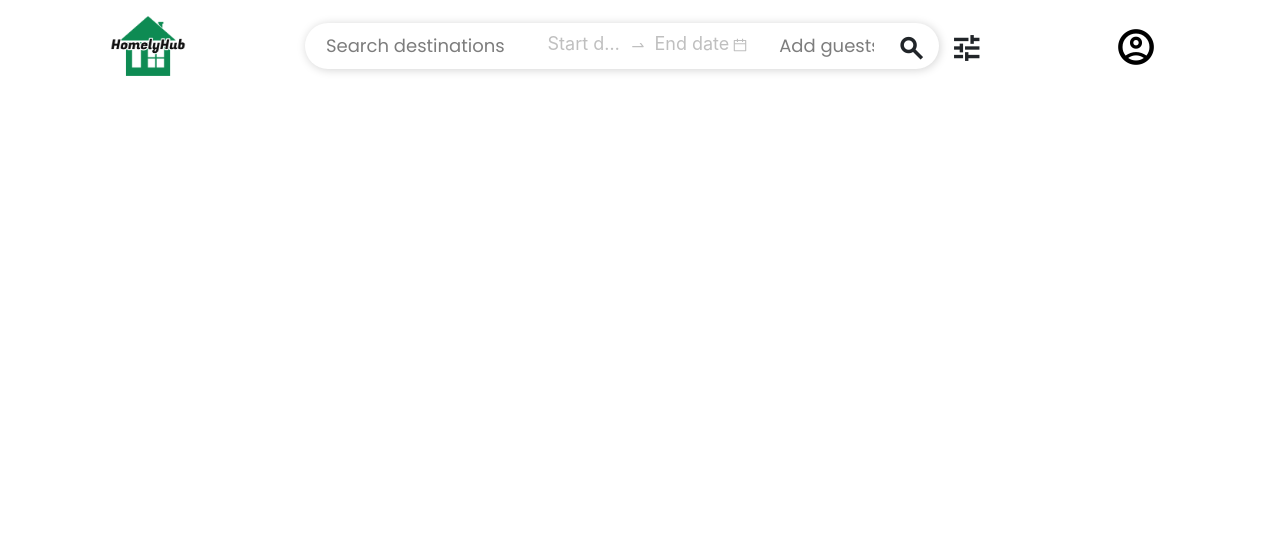
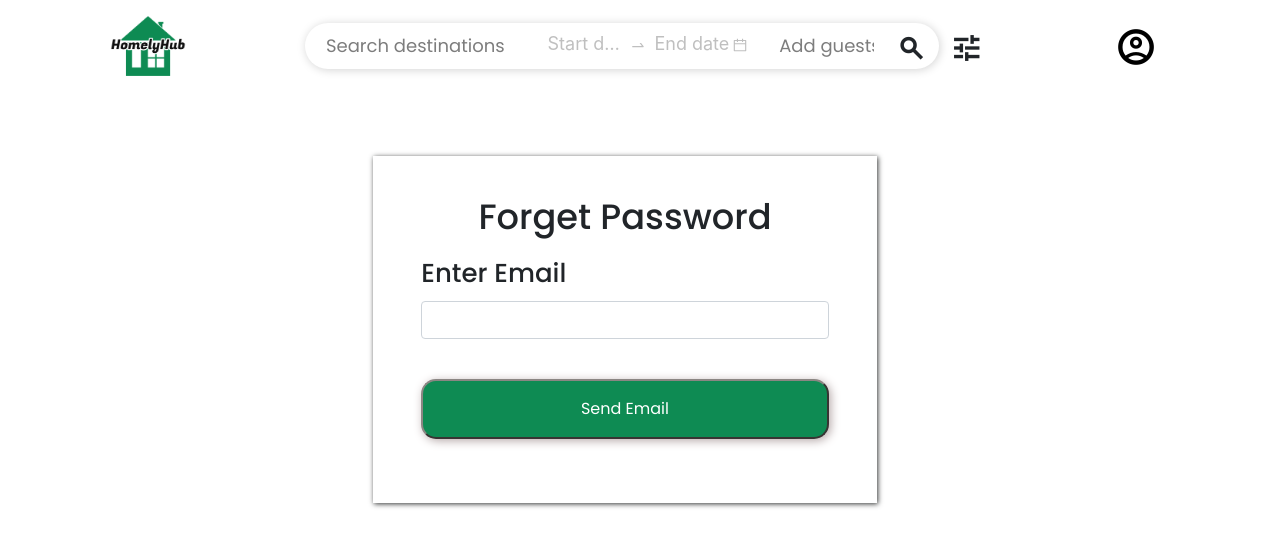
Before and after one commit to KiraCode/homelyhub, a React (Create React App) app in the folder frontend/: page /user/forgotPassword in a window 1280 px wide. Shown: the top 546 px of the page. Built offline with nearby package versions, Linux system fonts and the light colour scheme; no server answers; a web font is replaced by a local one.

Commit message:
forgot password as been integrated

```diff
--- a/frontend/package.json
+++ b/frontend/package.json
@@ -4,6 +4,7 @@
   "private": true,
   "dependencies": {
     "@reduxjs/toolkit": "^2.0.1",
+    "@tanstack/react-form": "^1.27.4",
     "@testing-library/jest-dom": "^5.17.0",
     "@testing-library/react": "^13.4.0",
     "@testing-library/user-event": "^13.5.0",
--- a/frontend/src/App.jsx
+++ b/frontend/src/App.jsx
@@ -21,6 +21,8 @@ import { useEffect } from "react";
 import { currentUser } from "./store/Users/user-action";
 import { useDispatch, useSelector } from "react-redux";
 import UpdatePassword from "./Components/User/UpdatePassword";
+import ForgetPassword from "./Components/User/ForgetPassword";
+import ResetPassword from "./Components/User/ResetPassword";
 
 function App() {
   const dispatch = useDispatch();
@@ -56,6 +58,16 @@ function App() {
           path="user/updatePassword"
           element={user ? <UpdatePassword /> : <Navigate to="/login" />}
         />
+        <Route
+          id="forgotpassword"
+          path="user/forgotPassword"
+          element={<ForgetPassword />}
+        />
+        <Route
+          id="resetpassword"
+          path="user/resetPassword"
+          element={<ResetPassword />}
+        />
         {/* accomendation */}
         <Route
           id="accomodation"
--- a/frontend/src/Components/User/ForgetPassword.jsx
+++ b/frontend/src/Components/User/ForgetPassword.jsx
@@ -1,37 +1,60 @@
-import React, { useState } from "react";
+import React, { useEffect, useState } from "react";
 import "../../CSS/ForgetPassword.css";
+import { useForm } from "@tanstack/react-form";
+import { useDispatch, useSelector } from "react-redux";
+import { forgotPassword } from "../../store/Users/user-action";
+import toast from "react-hot-toast";
 
 const ForgetPassword = () => {
-  const [email, setEmail] = useState("");
+  const dispatch = useDispatch();
+  const { errors } = useSelector((state) => state.user);
+  const form = useForm({
+    defaultValues: {
+      email: "",
+    },
+    onSubmit: ({ value }) => {
+      console.log(value);
+      dispatch(forgotPassword(value.email));
+      toast.success("Email Sent! Please check you're mail");
+    },
+  });
 
-  const submitHandler = (e) => {
-    e.preventDefault();
-
-    const formData = new FormData();
-    formData.set("email", email);
-  };
+  useEffect(() => {
+    if (errors) {
+      toast.error(errors);
+    }
+  });
 
   return (
     <>
-      <div className='row wrapper'>
-        <div className='col-10 col-lg-5'>
-          <form onSubmit={submitHandler}>
-            <h1 className='password_title'>Forget Password</h1>
-            <div className='form-group'>
-              <label htmlFor='email_field'>Enter Email</label>
-              <input
-                type='email'
-                id='email_field'
-                className='form-control'
-                value={email}
-                onChange={(e) => setEmail(e.target.value)}
-              />
-            </div>
+      <div className="row wrapper">
+        <div className="col-10 col-lg-5">
+          <form
+            onSubmit={(e) => {
+              e.preventDefault();
+              form.handleSubmit();
+            }}
+          >
+            <h1 className="password_title">Forget Password</h1>
+            <form.Field name="email">
+              {(field) => (
+                <div className="form-group">
+                  <label htmlFor="email_form">Enter Email</label>
+                  <input
+                    type="email"
+                    id="email_field"
+                    className="form-control"
+                    value={field.state.value}
+                    onChange={(e) => field.handleChange(e.target.value)}
+                  />
+                </div>
+              )}
+            </form.Field>
 
             <button
-              id='forgot_password_button'
-              type='submit'
-              className='btn-block py-3 password-btn'
+              id="forgot_password_button"
+              type="submit"
+              className="btn-block py-3 password-btn"
               //   disabled={loading ? true : false}
             >
               Send Email
```
Also changed, not shown: 1 other file (tests, documents, lock files or other folders).
